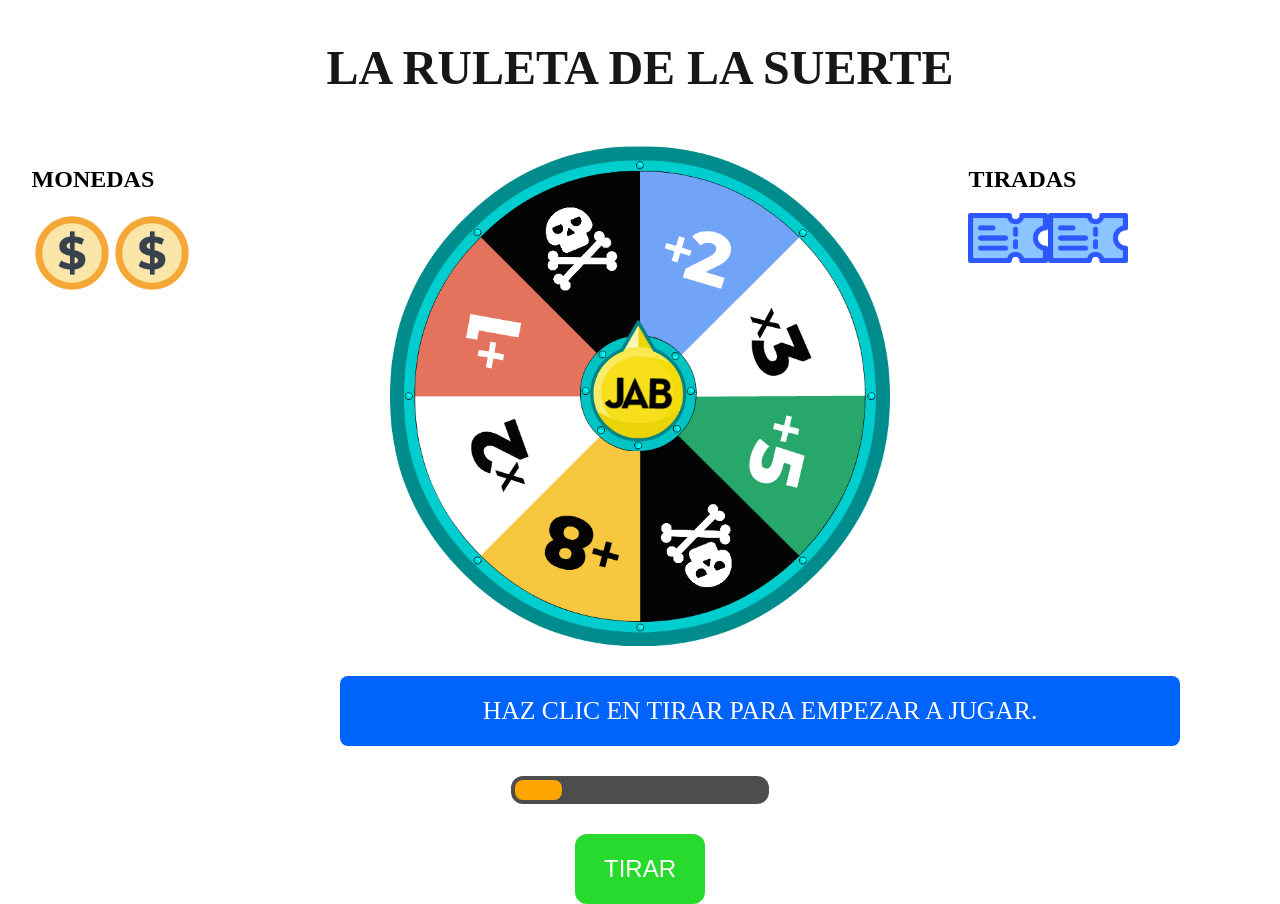
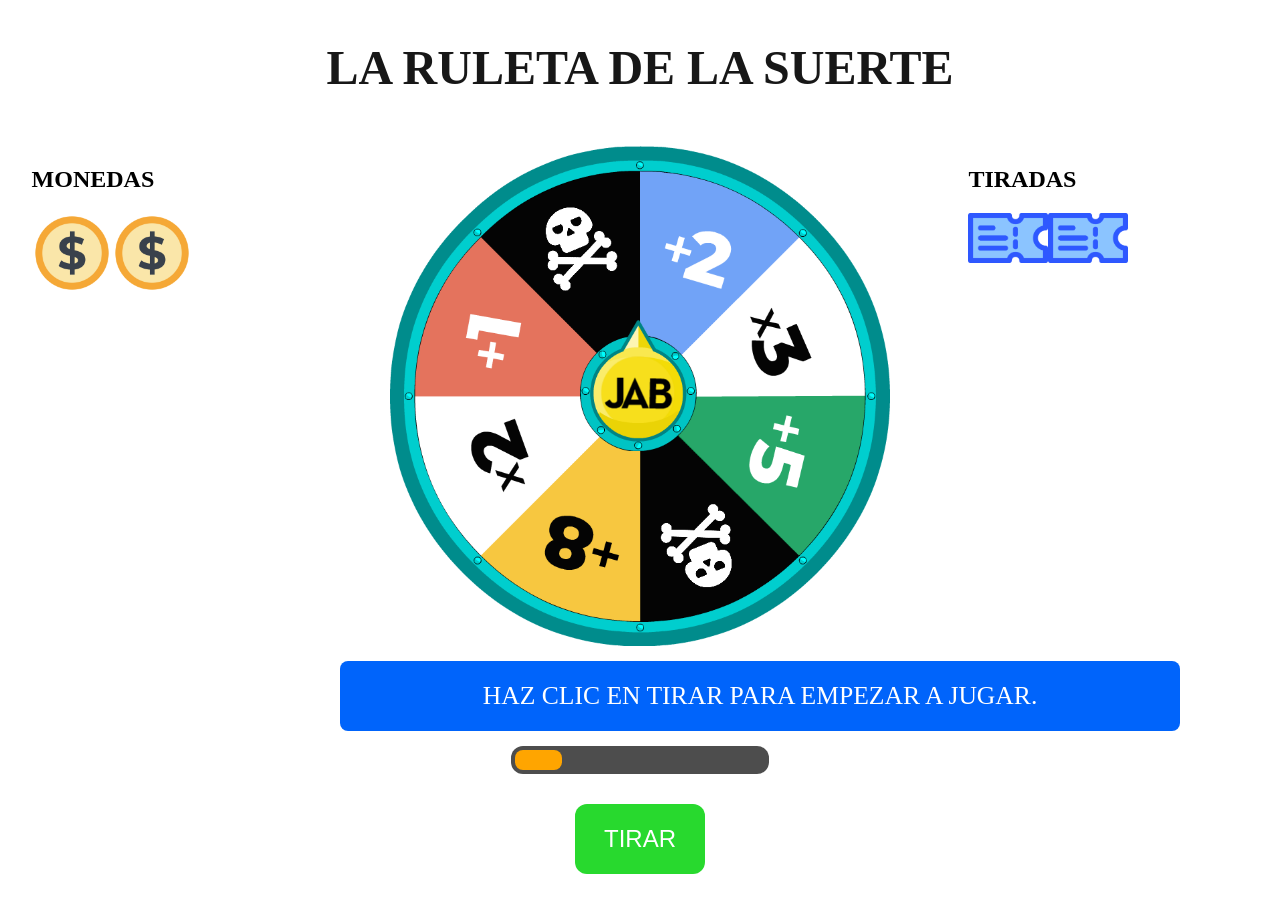
Before and after one commit to JMT79/Ruleta_de_la_suerte_REACT, a React (Vite) app: page / in a window 1280 px wide. After the commit the page ends 874 px from the top, so only its background shows below. Built offline with nearby package versions, Linux system fonts and the light colour scheme.

Commit message:
Update index.css

```diff
--- a/src/index.css
+++ b/src/index.css
@@ -66,7 +66,7 @@
 }
 .premio {
   width: 800px;
-  margin: 5% auto;
+  margin: 0 auto;
   padding: 20px;
   color: white;
   border-radius: 8px;
```
